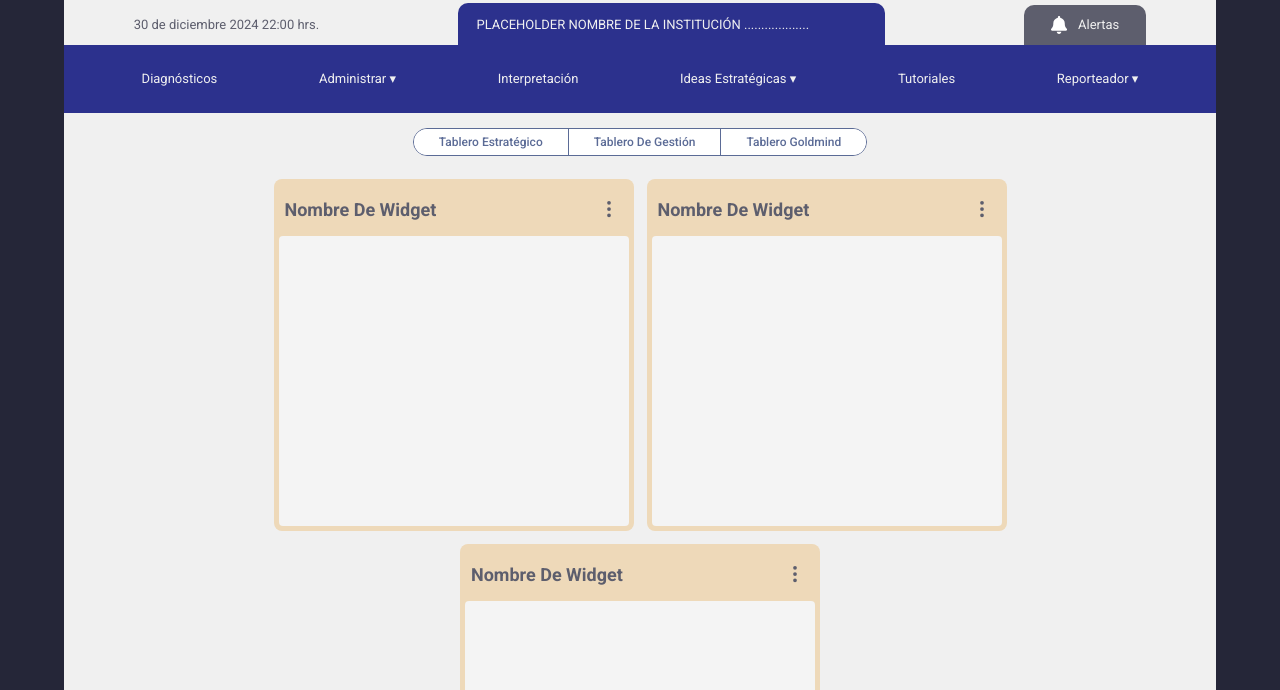
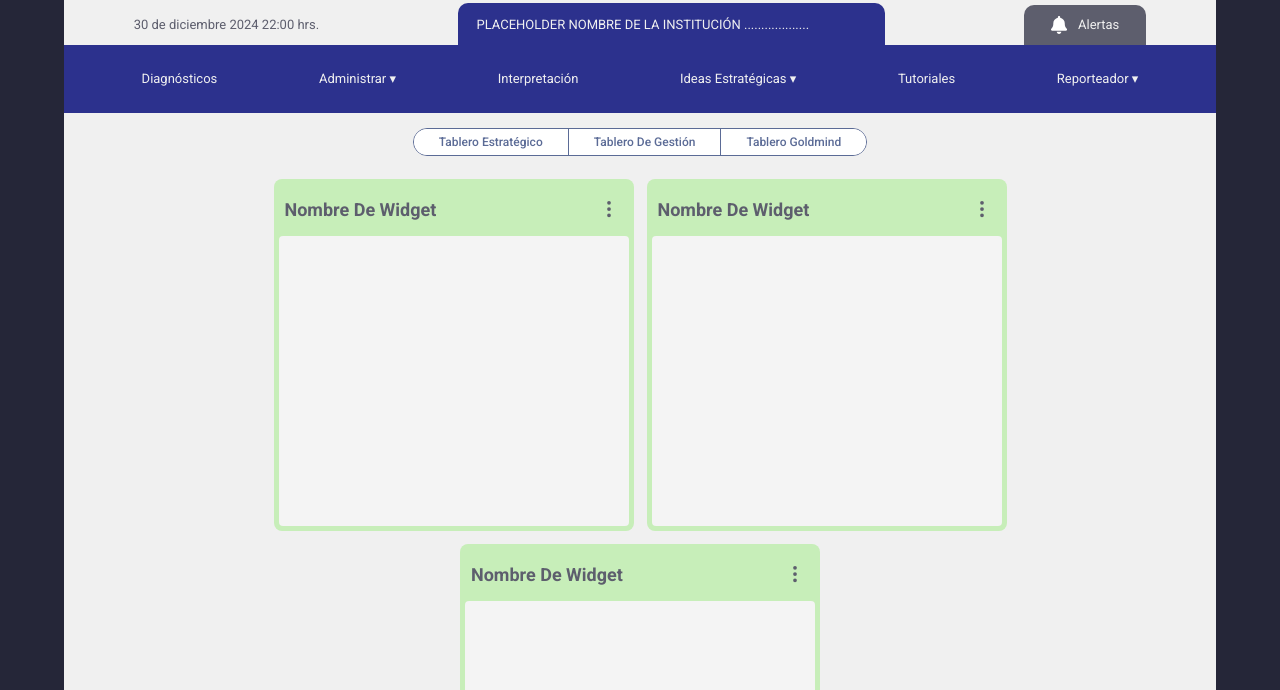
Before and after one commit to TristanTalentCo/lexium-dashboard, a website built with webpack: page index.html in a window 1280 px wide. Shown: the part 110-800 px from the top of the page. Built offline with nearby package versions, Linux system fonts and the light colour scheme.

Commit message:
cambio a verde

```diff
--- a/css/menu.css
+++ b/css/menu.css
@@ -10,7 +10,7 @@
 --lx-widget-tablecell:#DBE3F8;
 --lx-blue-third:#5B6B96;
 --lx_grey-main:#F0F0F0;
---lx-gray-widget:#EED9B9;
+--lx-gray-widget:#c7eeb9;
 --lx-gray-widget-shadow:#d79633;
 --lx-gray-widget-contextmenu-hover:#ecc589;
 --lx-blue-main:#2C318D;
```
